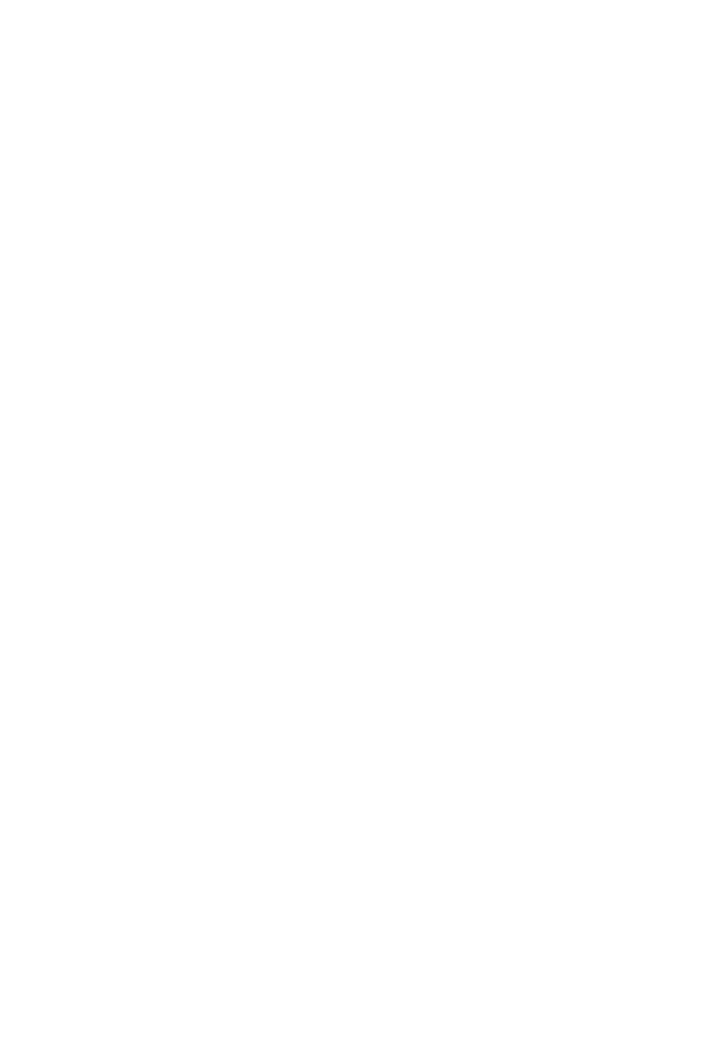
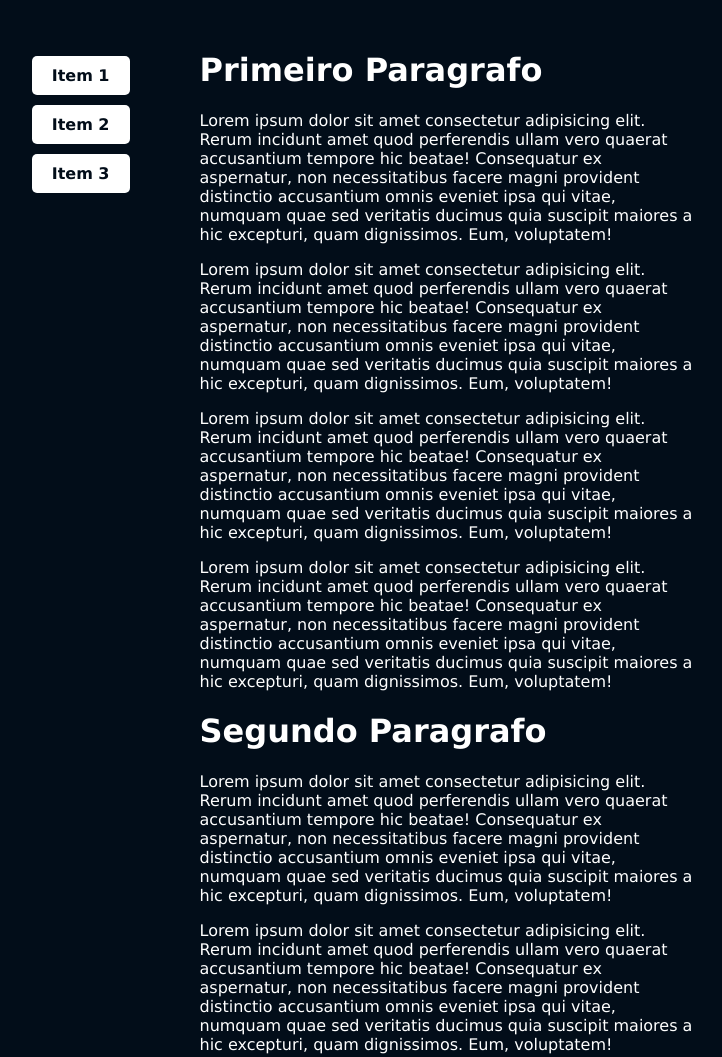
Before and after one commit to Nicolas-Johnson/Js-small-Projects, a plain HTML site: page stitky-menu/index.html in a window 1280 px wide. Shown: the top 1057 px of the page, without its empty margins (201-923 px from the left). Before the commit the page ends 800 px from the top, so only its background shows below. Drawn offline with Linux system fonts and the light colour scheme.

Commit message:
Html and CSS Done

```diff
--- a/stitky-menu/index.html
+++ b/stitky-menu/index.html
@@ -7,6 +7,39 @@
     <title>Stiky Menu</title>
 </head>
 <body>
+    <header>
+        <nav>
+            <ul>
+                <li><a id="item1" href="#">Item 1</a></li>
+                <li><a id="item2" href="#">Item 2</a></li>
+                <li><a id="item3" href="#">Item 3</a></li>
+            </ul>
+        </nav>
+    </header>
+    <main class="wrapper">
+        <div class="item">
+            <h1>Primeiro Paragrafo</h1>
+            <p>Lorem ipsum dolor sit amet consectetur adipisicing elit. Rerum incidunt amet quod perferendis ullam vero quaerat accusantium tempore hic beatae! Consequatur ex aspernatur, non necessitatibus facere magni provident distinctio accusantium omnis eveniet ipsa qui vitae, numquam quae sed veritatis ducimus quia suscipit maiores a hic excepturi, quam dignissimos. Eum, voluptatem!</p>
+            <p>Lorem ipsum dolor sit amet consectetur adipisicing elit. Rerum incidunt amet quod perferendis ullam vero quaerat accusantium tempore hic beatae! Consequatur ex aspernatur, non necessitatibus facere magni provident distinctio accusantium omnis eveniet ipsa qui vitae, numquam quae sed veritatis ducimus quia suscipit maiores a hic excepturi, quam dignissimos. Eum, voluptatem!</p>
+            <p>Lorem ipsum dolor sit amet consectetur adipisicing elit. Rerum incidunt amet quod perferendis ullam vero quaerat accusantium tempore hic beatae! Consequatur ex aspernatur, non necessitatibus facere magni provident distinctio accusantium omnis eveniet ipsa qui vitae, numquam quae sed veritatis ducimus quia suscipit maiores a hic excepturi, quam dignissimos. Eum, voluptatem!</p>
+            <p>Lorem ipsum dolor sit amet consectetur adipisicing elit. Rerum incidunt amet quod perferendis ullam vero quaerat accusantium tempore hic beatae! Consequatur ex aspernatur, non necessitatibus facere magni provident distinctio accusantium omnis eveniet ipsa qui vitae, numquam quae sed veritatis ducimus quia suscipit maiores a hic excepturi, quam dignissimos. Eum, voluptatem!</p>
+        </div>
+        <div class="item">
+            <h1>Segundo Paragrafo</h1>
+            <p>Lorem ipsum dolor sit amet consectetur adipisicing elit. Rerum incidunt amet quod perferendis ullam vero quaerat accusantium tempore hic beatae! Consequatur ex aspernatur, non necessitatibus facere magni provident distinctio accusantium omnis eveniet ipsa qui vitae, numquam quae sed veritatis ducimus quia suscipit maiores a hic excepturi, quam dignissimos. Eum, voluptatem!</p>
+            <p>Lorem ipsum dolor sit amet consectetur adipisicing elit. Rerum incidunt amet quod perferendis ullam vero quaerat accusantium tempore hic beatae! Consequatur ex aspernatur, non necessitatibus facere magni provident distinctio accusantium omnis eveniet ipsa qui vitae, numquam quae sed veritatis ducimus quia suscipit maiores a hic excepturi, quam dignissimos. Eum, voluptatem!</p>
+            <p>Lorem ipsum dolor sit amet consectetur adipisicing elit. Rerum incidunt amet quod perferendis ullam vero quaerat accusantium tempore hic beatae! Consequatur ex aspernatur, non necessitatibus facere magni provident distinctio accusantium omnis eveniet ipsa qui vitae, numquam quae sed veritatis ducimus quia suscipit maiores a hic excepturi, quam dignissimos. Eum, voluptatem!</p>
+            <p>Lorem ipsum dolor sit amet consectetur adipisicing elit. Rerum incidunt amet quod perferendis ullam vero quaerat accusantium tempore hic beatae! Consequatur ex aspernatur, non necessitatibus facere magni provident distinctio accusantium omnis eveniet ipsa qui vitae, numquam quae sed veritatis ducimus quia suscipit maiores a hic excepturi, quam dignissimos. Eum, voluptatem!</p>
+            <p>Lorem ipsum dolor sit amet consectetur adipisicing elit. Rerum incidunt amet quod perferendis ullam vero quaerat accusantium tempore hic beatae! Consequatur ex aspernatur, non necessitatibus facere magni provident distinctio accusantium omnis eveniet ipsa qui vitae, numquam quae sed veritatis ducimus quia suscipit maiores a hic excepturi, quam dignissimos. Eum, voluptatem!</p>
+        </div>
+        <div class="item">
+            <h1>Terceiro Paragrafo</h1>
+            <p>Lorem ipsum dolor sit amet consectetur adipisicing elit. Rerum incidunt amet quod perferendis ullam vero quaerat accusantium tempore hic beatae! Consequatur ex aspernatur, non necessitatibus facere magni provident distinctio accusantium omnis eveniet ipsa qui vitae, numquam quae sed veritatis ducimus quia suscipit maiores a hic excepturi, quam dignissimos. Eum, voluptatem!</p>
+            <p>Lorem ipsum dolor sit amet consectetur adipisicing elit. Rerum incidunt amet quod perferendis ullam vero quaerat accusantium tempore hic beatae! Consequatur ex aspernatur, non necessitatibus facere magni provident distinctio accusantium omnis eveniet ipsa qui vitae, numquam quae sed veritatis ducimus quia suscipit maiores a hic excepturi, quam dignissimos. Eum, voluptatem!</p>
+            <p>Lorem ipsum dolor sit amet consectetur adipisicing elit. Rerum incidunt amet quod perferendis ullam vero quaerat accusantium tempore hic beatae! Consequatur ex aspernatur, non necessitatibus facere magni provident distinctio accusantium omnis eveniet ipsa qui vitae, numquam quae sed veritatis ducimus quia suscipit maiores a hic excepturi, quam dignissimos. Eum, voluptatem!</p>
+            <p>Lorem ipsum dolor sit amet consectetur adipisicing elit. Rerum incidunt amet quod perferendis ullam vero quaerat accusantium tempore hic beatae! Consequatur ex aspernatur, non necessitatibus facere magni provident distinctio accusantium omnis eveniet ipsa qui vitae, numquam quae sed veritatis ducimus quia suscipit maiores a hic excepturi, quam dignissimos. Eum, voluptatem!</p>
+        </div>
+    </main>
     <script type="module" src="main.js"></script>
 </body>
 </html>
--- a/stitky-menu/style.css
+++ b/stitky-menu/style.css
@@ -0,0 +1,79 @@
+html {
+    font-size: 100%;
+    box-sizing: border-box;
+}
+
+*, *::after, *::before {
+    box-sizing: inherit;
+}
+
+body {
+    margin: 0;
+    padding: 0;
+    font-family: sans-serif;
+    background-color: #020D19;
+    color: white;
+    /* transition: ease-in 1.5s linear;
+    transition-property: color, background-color; */
+    font-family: 'Lucida Sans', 'Lucida Sans Regular', 'Lucida Grande', 'Lucida Sans Unicode', Geneva, Verdana, sans-serif;
+    position: relative;
+    display: flex;
+    flex-direction: row;
+    flex-wrap: wrap;
+    justify-content: center;
+    padding: 30px;
+    gap: 30px;
+
+    header {
+        flex-grow: 1;
+        flex-basis: 25%;
+        /* border: 1px solid white; */
+        display: flex;
+        flex-direction: column;
+        justify-content: flex-start;
+        align-items: flex-end;
+        padding: 20px 20px;
+        position: sticky;
+
+        ul {
+            display: flex;
+            flex-direction: column;
+            gap: 30px;
+            list-style: none;
+
+            a {
+                background-color: white;
+                border: 1px solid iceblue;
+                border-radius: 5px;
+                padding: 10px 20px;
+                text-decoration: none;
+                color: #020D19;
+                font-weight: 700;
+
+                &:hover {
+                    background-color: rgba(0, 65, 185, 0.555);
+                    color: white;
+                }
+            }
+        }
+
+        @media (max-width: 798px) {
+            justify-content: space-between;
+            align-items: center;
+            ul {
+                flex-direction: row;
+            }
+        }
+    }
+
+    .wrapper {
+        flex-grow: 1;
+        flex-basis: 70%;
+        /* border: 1px solid white; */
+        padding: 0 20px;
+
+        .item {
+            max-width: 60%;
+        }
+    }
+}
```
